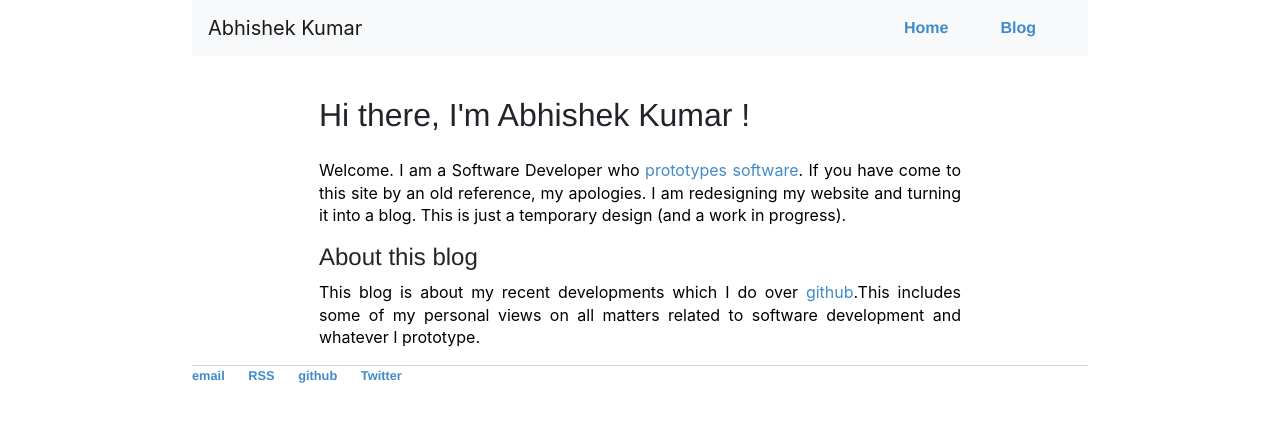
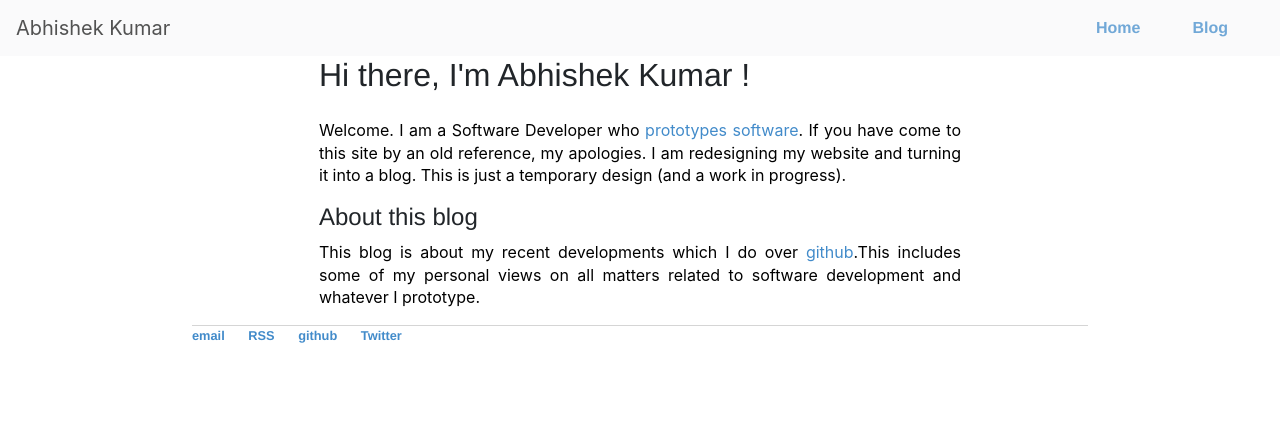
Before and after one commit to Mr-Kumar-Abhishek/brain-beats-blog, a Jekyll site: the page built from index.html, in a window 1280 px wide. Shown: the top 422 px of the page. Built offline with Jekyll 4.4.1, drawn with Linux system fonts in a browser that asks for light colours; nearby versions of some CDN libraries.

Commit message:
include fixed header

```diff
--- a/css/main.css
+++ b/css/main.css
@@ -5,6 +5,17 @@ html {
 body {
   margin: auto;
   width: 70%; }
+
+header {
+  border-bottom: 1px solid #ddd;
+  background-color: #fff;
+  opacity: 0.75;
+  position: fixed;
+  left: 0px;
+  top: 0px;
+  height: 56px;
+  width: 100%;
+  z-index: 50; }
 
 h1, h2, h3, h4, nav ul, footer ul {
   font-family: 'Helvetica', 'Arial', 'Sans-Serif'; }
@@ -78,6 +89,6 @@ code {
   font-weight: bold; }
 
 .container {
-  padding-top: 40px; }
+  padding-top: 56px; }
 
 /*# sourceMappingURL=main.css.map */
```
Also changed, not shown: css/main.scss (+13 -1 lines), 1 other file.
